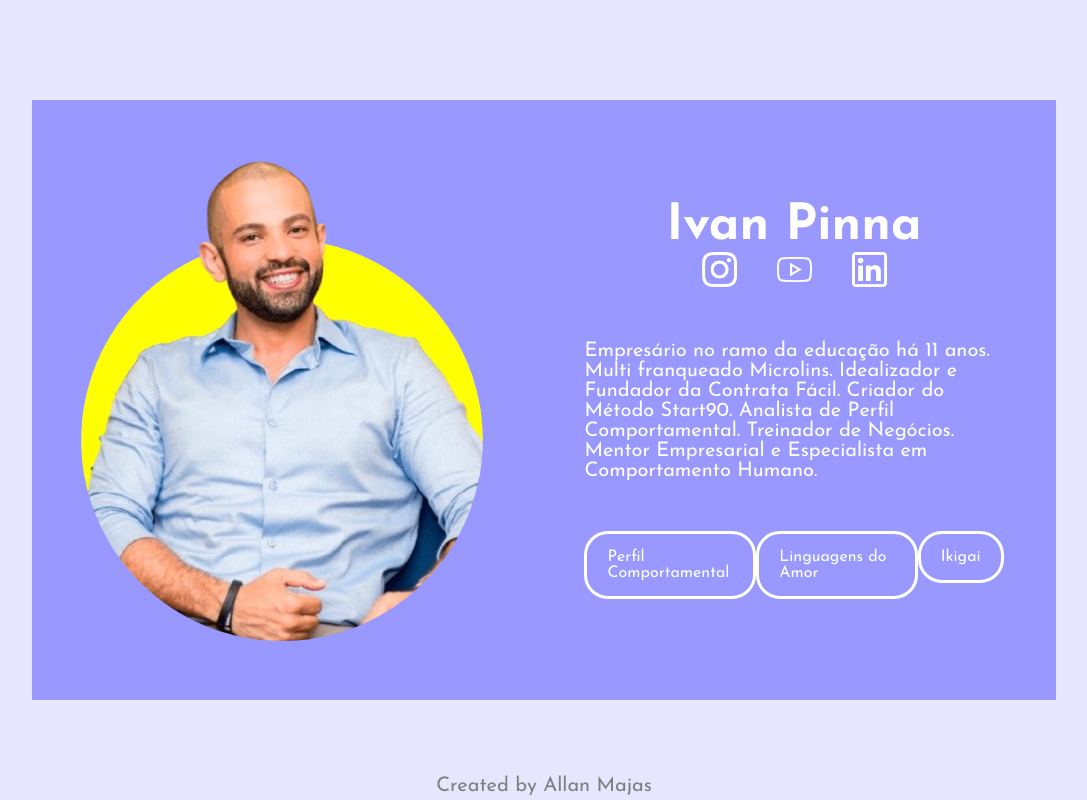
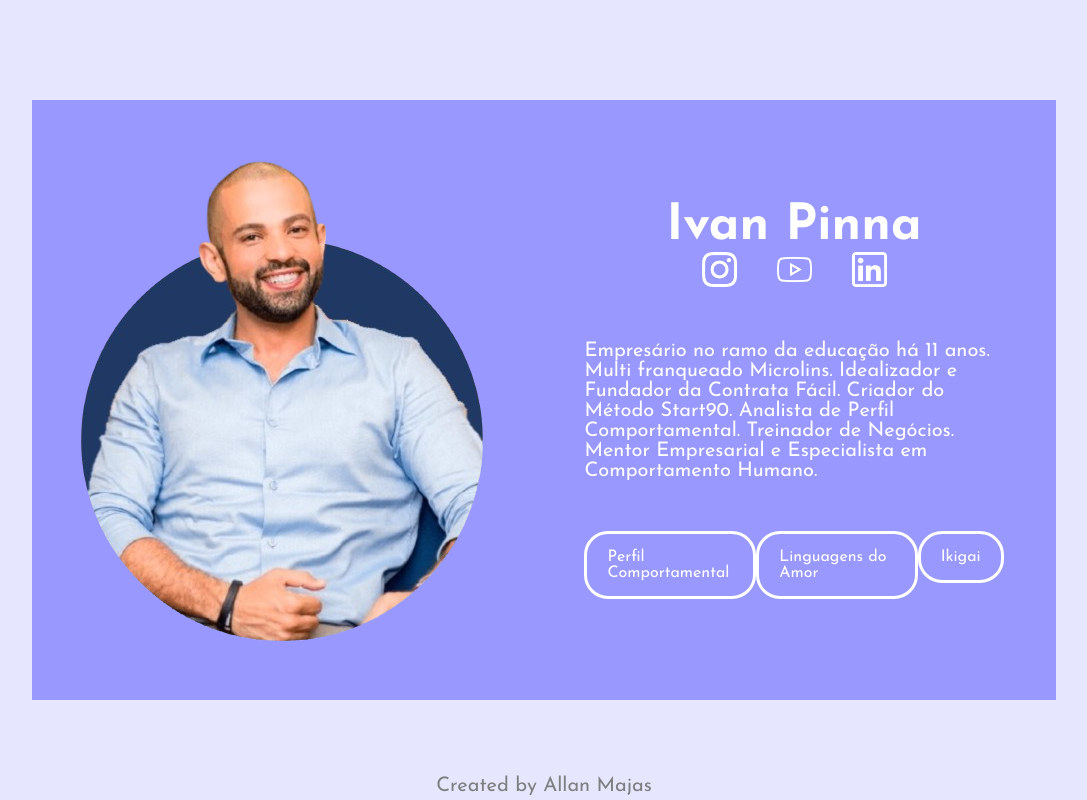
Before and after one commit to AkoruuDev/ivan-pinna, a JavaScript app: page / in a window 1280 px wide. Shown: the whole page, without its empty margins (96-1183 px from the left). Built offline with nearby package versions, Linux system fonts and the light colour scheme.

Commit message:
feat: Reorder line position from footer

```diff
--- a/src/App.js
+++ b/src/App.js
@@ -4,7 +4,7 @@ function App() {
   return (
     <div className="App">
       <section className="container">
-        <img className="picture" src="./assets/tbg-pic-yellow.png" alt="logo-icon" />
+        <img className="picture" src="./assets/tbg-pic-dblue.png" alt="logo-icon" />
         <div className="right-side">
           <h1 className="name">Ivan Pinna</h1>
           <nav className="menu">
@@ -21,8 +21,8 @@ function App() {
             <a href="" target="_blank"><div className="btn">Ikigai</div></a>
           </div>
         </div>
+        <a href="https://github.com/AkoruuDev" target="_blank"><footer>Created by Allan Majas</footer></a>
       </section>
-      <a href="https://github.com/AkoruuDev" target="_blank"><footer>Created by Allan Majas</footer></a>
     </div>
   );
 }
```
